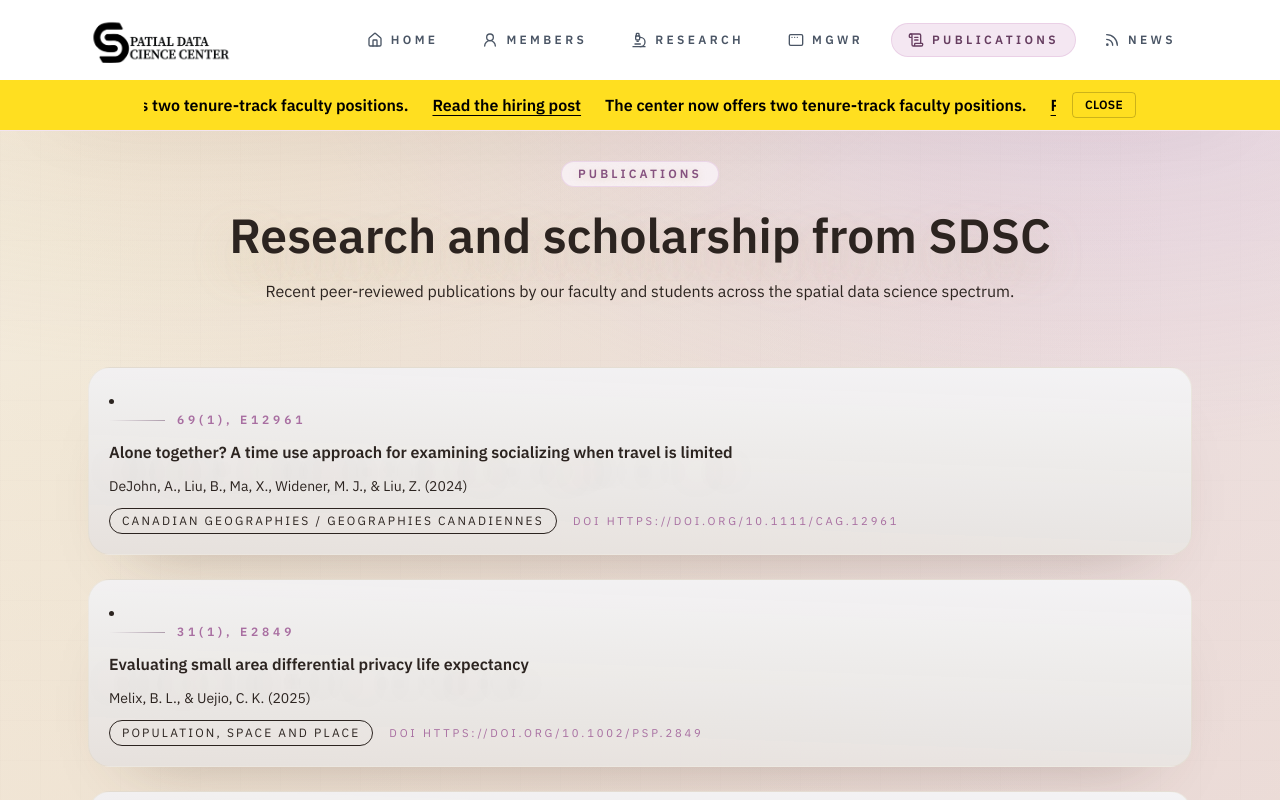
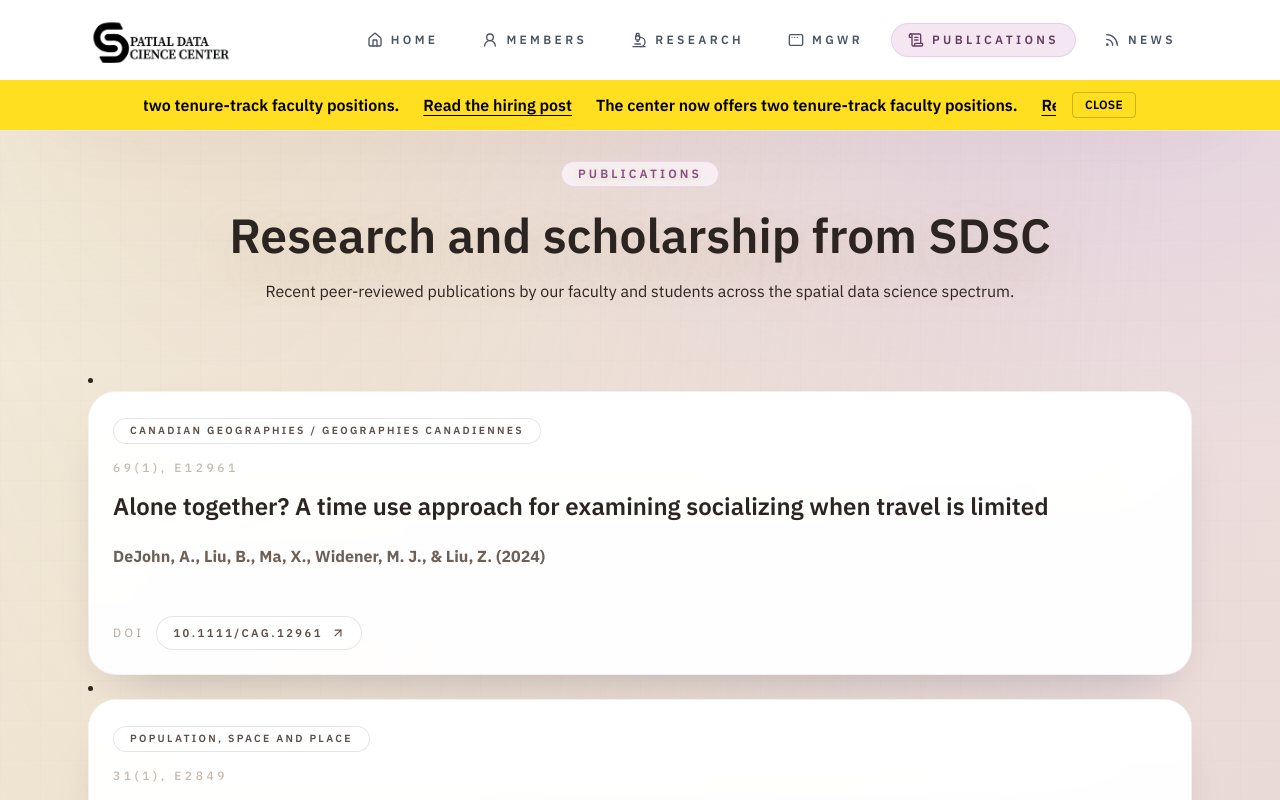
Before and after one commit to jimmg35/sdsc-client-next, a Next.js app: page /publications in a window 1280 px wide. Shown: the top 800 px of the page. Built offline with nearby package versions, Linux system fonts and the light colour scheme.

Commit message:
chore: redesignt publication card

```diff
--- a/src/components/Utility/PublicationPost/index.tsx
+++ b/src/components/Utility/PublicationPost/index.tsx
@@ -1,4 +1,5 @@
 import { PublicationData } from '@/lib/publications';
+import { ArrowUpRight } from 'lucide-react';
 
 const PublicationPost = ({
   author,
@@ -7,24 +8,54 @@ const PublicationPost = ({
   catalog,
   doi
 }: PublicationData) => {
+  const doiUrl = doi?.trim();
+  const doiLabel = doiUrl
+    ? doiUrl.replace(/^https?:\/\/(www\.)?(dx\.)?doi\.org\//i, '')
+    : '';
+
   return (
-    <li className="surface-fade group relative overflow-hidden rounded-[22px] border border-garnet-600/30 bg-[#120922]/80 p-5 transition duration-300 hover:-translate-y-1 hover:border-garnet-400/45">
-      <div className="pointer-events-none absolute inset-0 bg-gradient-to-br from-garnet-600/35 via-transparent to-gold-500/25 opacity-0 transition-opacity duration-300 group-hover:opacity-100" />
-      <div className="relative space-y-3 text-gold-100">
-        <p className="panel-title">{catalog}</p>
-        <p className="text-base font-semibold leading-6 text-gold-50 text-glow">
-          {title}
-        </p>
-        <p className="text-sm text-gold-300/80">{author}</p>
-        <div className="flex flex-wrap items-center gap-x-4 gap-y-2 text-xs text-gold-300/80">
-          <span className="rounded-full border border-gold-400/30 bg-garnet-700/50 px-3 py-1 uppercase tracking-[0.18em]">
-            {journal}
-          </span>
-          <span className="glow-link text-[0.7rem] uppercase tracking-[0.25em]">
-            DOI {doi}
-          </span>
+    <li className="group relative">
+      {/* <div className="pointer-events-none absolute inset-0 rounded-[28px] border border-white/60 opacity-0 transition duration-300 group-hover:opacity-100" /> */}
+      <article className="glass-card relative h-full overflow-hidden rounded-[28px] border border-black/5 bg-white/85 p-6 shadow-[0_24px_50px_-30px_rgba(5,0,40,0.28)] backdrop-blur-md transition duration-300 group-hover:-translate-y-1 group-hover:border-black/10 group-hover:shadow-[0_28px_70px_-28px_rgba(10,0,60,0.35)]">
+        <div className="pointer-events-none absolute inset-x-6 -top-20 h-40 rounded-[32px] bg-white/60 blur-3xl transition duration-500 group-hover:translate-y-8 group-hover:opacity-90" />
+        <div className="relative flex h-full flex-col gap-6 text-ink-900">
+          <div className="space-y-4">
+            <span className="inline-flex items-center gap-2 rounded-full border border-black/10 bg-white/80 px-4 py-1 text-[0.65rem] font-semibold uppercase tracking-[0.22em] text-ink-700">
+              {journal}
+            </span>
+            <p className="text-xs font-medium uppercase tracking-[0.3em] text-ink-500/70">
+              {catalog}
+            </p>
+            <h3 className="text-2xl font-semibold leading-7 text-ink-900">
+              {title}
+            </h3>
+          </div>
+
+          <p className="text-base font-bold leading-6 text-ink-700/90">
+            {author}
+          </p>
+
+          {doiUrl && (
+            <div className="mt-auto flex items-center  gap-3">
+              <span className="text-xs uppercase tracking-[0.28em] text-ink-500/90">
+                DOI
+              </span>
+              <a
+                href={doiUrl}
+                target="_blank"
+                rel="noreferrer"
+                className="group/link inline-flex items-center gap-2 rounded-full border border-black/10 bg-white/80 px-4 py-2 text-[0.7rem] font-semibold uppercase tracking-[0.22em] text-ink-700 transition duration-300 hover:border-black/20 hover:bg-white"
+              >
+                {doiLabel}
+                <ArrowUpRight
+                  size={14}
+                  className="transition-transform duration-300 group-hover/link:-translate-y-0.5 group-hover/link:translate-x-0.5"
+                />
+              </a>
+            </div>
+          )}
         </div>
-      </div>
+      </article>
     </li>
   );
 };
--- a/src/lib/publications/index.ts
+++ b/src/lib/publications/index.ts
@@ -28,7 +28,6 @@ export function getAllPublications(): PublicationData[] {
     );
     const fileContents = fs.readFileSync(filePath, 'utf8');
 
-    console.log(fileContents);
     const { id, author, title, journal, catalog, doi } =
       JSON.parse(fileContents);
 
```
